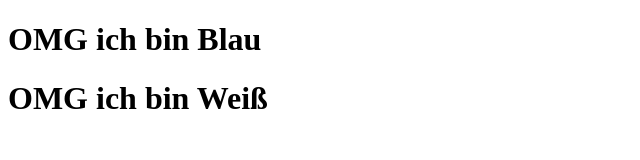
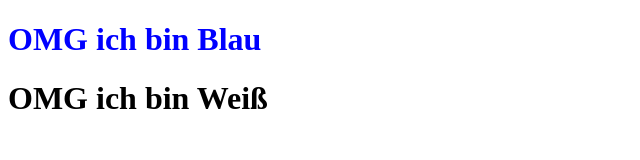
Before and after one commit to Paula-Mariana/Paula-Mariana, a plain HTML site: page index.html in a window 1280 px wide. Shown: the whole page, without its empty margins (0-640 px from the left). Drawn offline with Linux system fonts and the light colour scheme.

Commit message:
index neugemacht

```diff
--- a/index.html
+++ b/index.html
@@ -6,7 +6,7 @@
     <title>Document</title>
 </head>
 <body>
-    <h1 class="test">OMG ich bin Blau</h1>
+    <h1 style="color: blue;">OMG ich bin Blau</h1>
     <h1>OMG ich bin Weiß</h1>
 </body>
 </html>
```
